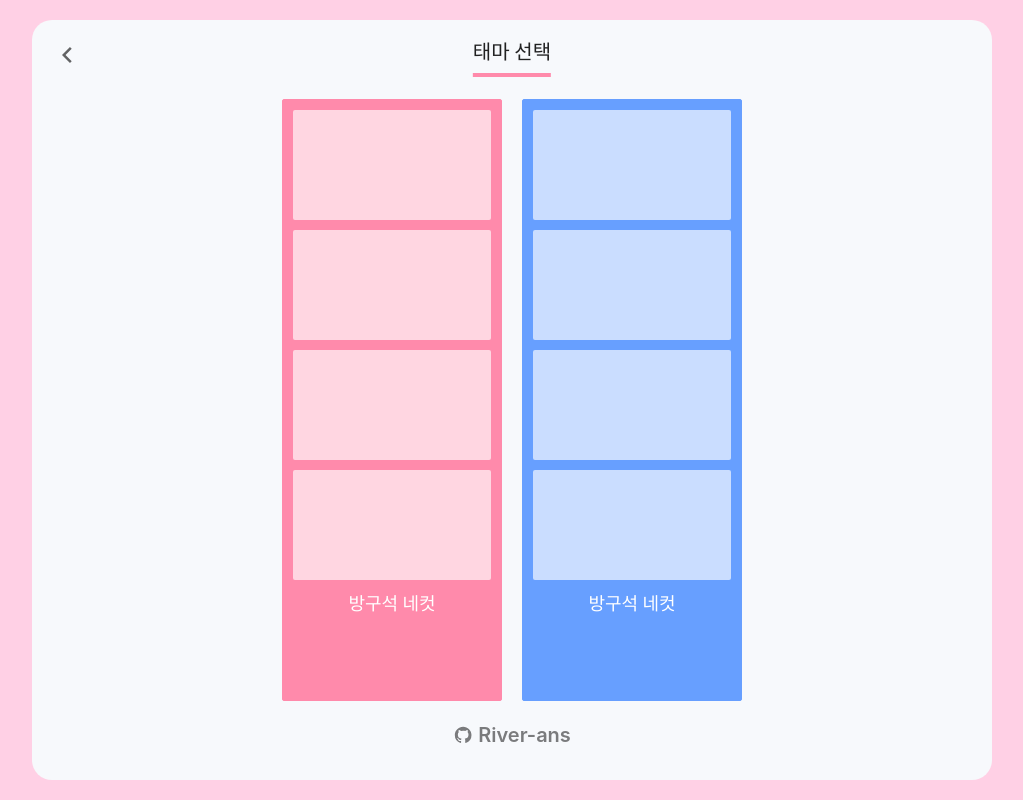
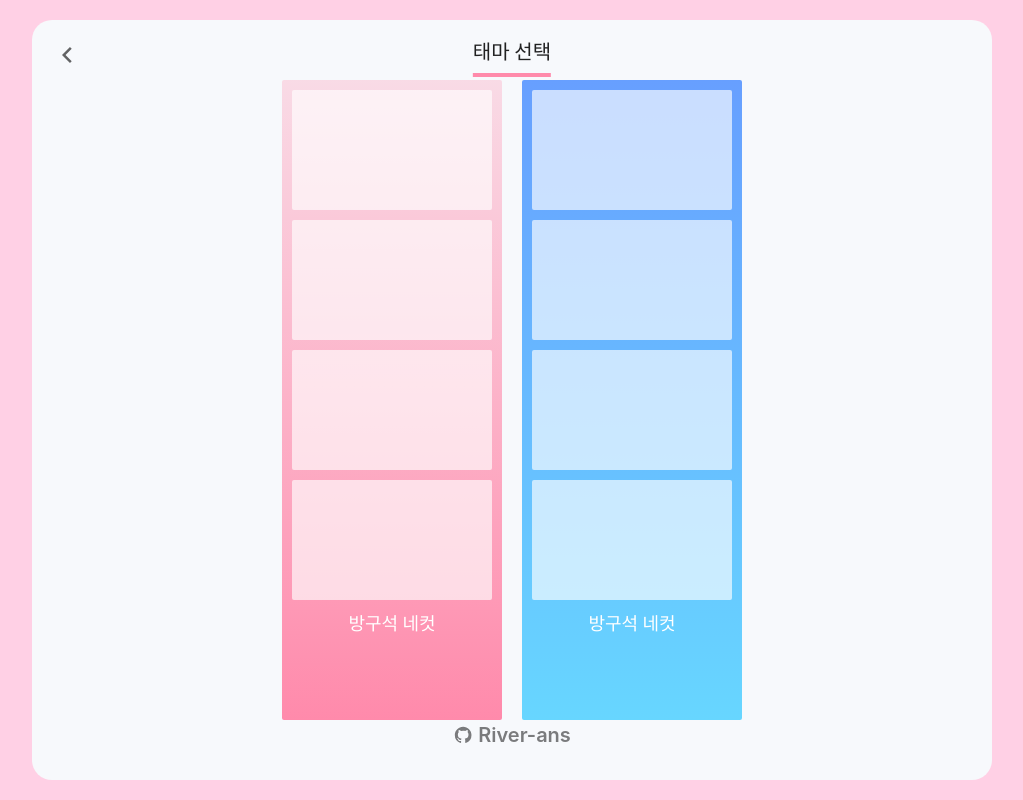
Before and after one commit to River-ans/FourCut-project, a React (Vite) app: page /theme in a window 1280 px wide. Shown: the whole page, without its empty margins (128-1151 px from the left). Built offline with nearby package versions, Linux system fonts and the light colour scheme.

Commit message:
사진 다운로드 기능 구현 -  html2canvas 라이브러리 사용

```diff
--- a/package.json
+++ b/package.json
@@ -10,6 +10,7 @@
     "preview": "vite preview"
   },
   "dependencies": {
+    "html2canvas": "^1.4.1",
     "node-sass": "^9.0.0",
     "react": "^18.2.0",
     "react-dom": "^18.2.0",
--- a/src/routes/photo.jsx
+++ b/src/routes/photo.jsx
@@ -1,8 +1,9 @@
 import React, { useRef, useEffect, useState } from "react";
-import { useLoaderData } from "react-router-dom";
+import { useLoaderData, useNavigate } from "react-router-dom";
 import { getTheme } from "../constants/themeConfig";
 import style from "../styles/photo.module.scss";
 import color from "../styles/theme.module.scss";
+import html2canvas from "html2canvas";
 import { RiCameraLine } from "react-icons/ri";
 import FourCutTheme from "../components/theme/fourCut-theme";
 
@@ -26,15 +27,16 @@ const Photo = () => {
   const [showCanvas, setShowCanvas] = useState(false); // 캔버스 표시 상태
   const [isDoneCapturing, setIsDoneCapturing] = useState(false);
   const timer = 2000;
-
+  const fourCutThemeRef = useRef(null);
   const [currentShot, setCurrentShot] = useState(0);
+  const navigate = useNavigate();
 
   useEffect(() => {
     async function startCamera() {
       try {
         const stream = await navigator.mediaDevices.getUserMedia({
           video: {
-            width: { ideal: 4096 },
+            width: { ideal: 3840 },
             height: { ideal: 2160 },
           },
         });
@@ -99,6 +101,26 @@ const Photo = () => {
     setIsDoneCapturing(true);
   };
 
+  const downloadImage = async () => {
+    const element = fourCutThemeRef.current;
+
+    if (element) {
+      const canvas = await html2canvas(element);
+      const imgData = canvas.toDataURL("image/png");
+
+      const link = document.createElement("a");
+      link.href = imgData;
+      link.download = "four_cut_theme.png";
+      document.body.appendChild(link);
+      link.click();
+      document.body.removeChild(link);
+    }
+  };
+
+  async function action() {
+    return navigate("/");
+  }
+
   return (
     <>
       {!isDoneCapturing ? (
@@ -120,13 +142,23 @@ const Photo = () => {
 
           <button
             onClick={capturePhotos}
-            className={`${style.photoBtn} ${color[theme]}`}
+            className={`${color[theme]} ${style.photoBtn} `}
           >
             <RiCameraLine />
           </button>
         </div>
       ) : (
-        <FourCutTheme imgs={imgs} theme={theme} />
+        <div className={style.container}>
+          <div ref={fourCutThemeRef}>
+            <FourCutTheme imgs={imgs} theme={theme} />
+          </div>
+          <button type="button" className={style.btn} onClick={downloadImage}>
+            다운로드
+          </button>
+          <button type="button" className={style.btn} onClick={action}>
+            다시찍기
+          </button>
+        </div>
       )}
     </>
   );
--- a/src/styles/photo.module.scss
+++ b/src/styles/photo.module.scss
@@ -21,7 +21,7 @@
 }
 
 .photoBtn{
-    font-size: 20px;
+    font-size: 25px;
 
     padding: 10px;
     width: 70px;
@@ -32,7 +32,7 @@
     align-items: center;
     justify-content: center;
     margin-top: 80px;
-    background-color: rgba(246, 246, 246, 0.413);
+
     box-shadow:  0px 0px 70px #bebebe4b;
     opacity: 0.8;
     transition: 0.1s ;
@@ -106,3 +106,14 @@
     margin-bottom: 20px;
     font-family: 800;
 }
+
+.btn{
+    background-color: transparent;
+    border: 1px solid #ffd0e5;
+    color: black;
+    padding: 10px 70px;
+    font-size: 16px;
+    font-weight: 400;
+    border-radius: 999px;
+    margin-top: 10px;
+}
--- a/src/styles/theme.module.scss
+++ b/src/styles/theme.module.scss
@@ -11,18 +11,18 @@
 
 }
 .pink{
-    color: rgb(255, 138, 171);
-    border: 1px solid rgb(255, 138, 171);
-    background-color: rgb(255, 138, 171);
+    color: white;
+    border: none;
+    background: linear-gradient(to bottom, rgba(255, 138, 171, 0.276), rgb(255, 138, 171));
 }
 .blue{
-    color: rgb(103, 159, 255);
-    border: 1px solid rgb(103, 159, 255);
-    background-color:rgb(103, 159, 255);
+    color: white;
+    border: none;
+    background: linear-gradient(to bottom, rgb(103, 159, 255),rgb(103, 214, 255));
 }
 
 .imgBox{
-    height: 110px;
+    height: 120px;
     overflow: hidden;
     border-radius: 2px;
     background-color: rgba(255, 255, 255, 0.651);
@@ -32,7 +32,8 @@
 }
 
 .imgBox>img{
-   width: 100%;
+   width: 110%;
+
 }
 
 .imgContent{
```
Also changed, not shown: 1 other file (tests, documents, lock files or other folders).
